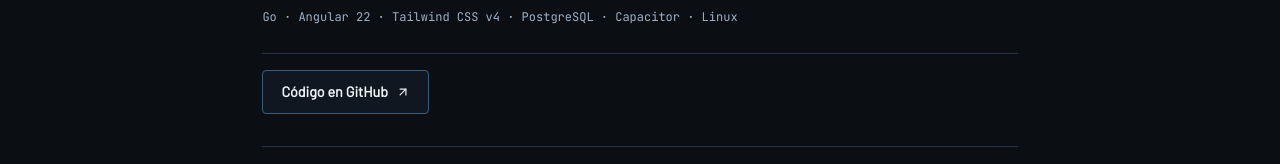
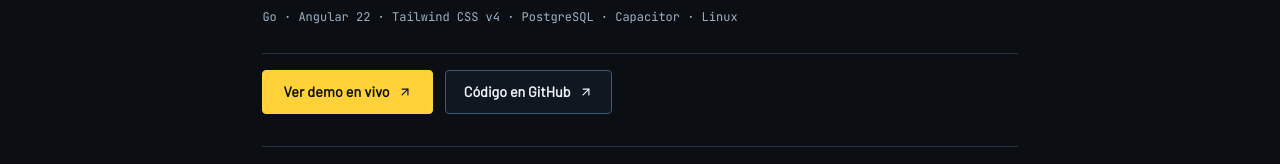
Before and after one commit to soteiro/portfolio-2, an Astro site: page /projects/cassandra in a window 1280 px wide. Shown: the part 433-597 px from the top of the page. Built offline with nearby package versions, Linux system fonts and the light colour scheme; Astro itself is replaced by a stand-in of ours; no server answers; a web font is replaced by a local one.

Commit message:
chore: add demo URL for Cassandra project

```diff
--- a/src/content/projects/cassandra.md
+++ b/src/content/projects/cassandra.md
@@ -17,6 +17,7 @@ tags:
   - Capacitor
   - Linux
 featured: true
+demoUrl: https://demo-cassandra.soteiro.dev/
 githubUrl: https://github.com/soteiro/cassandra
 year: '2026'
 ---
```
